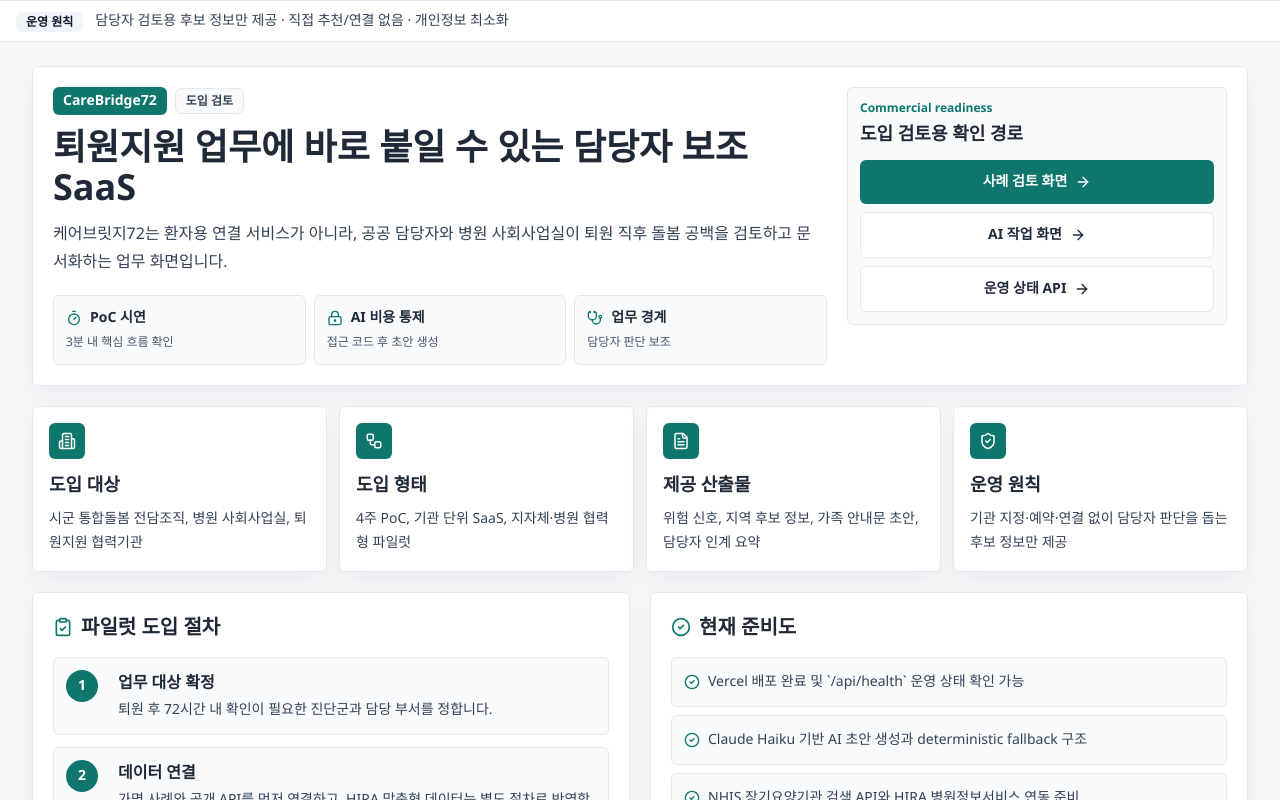
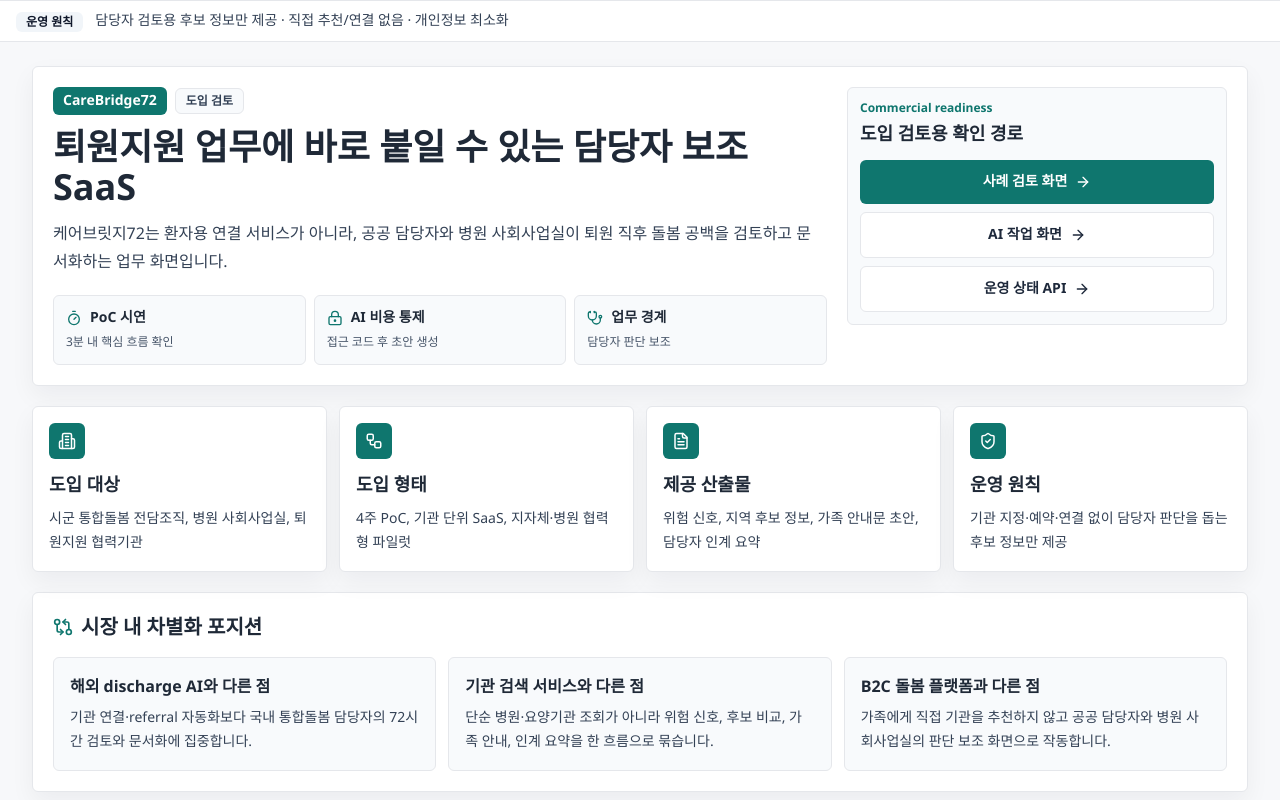
Before and after one commit to dailyweekly/carebridge72, a Next.js app: page /readiness in a window 1280 px wide. Shown: the top 800 px of the page. Built offline with nearby package versions, Linux system fonts and the light colour scheme.

Commit message:
Document market positioning

```diff
--- a/app/readiness/page.tsx
+++ b/app/readiness/page.tsx
@@ -3,6 +3,7 @@
   Building2,
   CheckCircle2,
   ClipboardCheck,
+  GitCompareArrows,
   FileText,
   LockKeyhole,
   ShieldCheck,
@@ -48,6 +49,21 @@
   "NHIS 장기요양기관 검색 API와 HIRA 병원정보서비스 연동 준비",
   "가명 데이터 기반 시연, 민감정보 입력 차단, 운영 원칙 검사",
   "HIRA 맞춤형/K-OMOP 데이터 수령 후 모델 고도화 가능"
+];
+
+const marketPosition = [
+  {
+    title: "해외 discharge AI와 다른 점",
+    body: "기관 연결·referral 자동화보다 국내 통합돌봄 담당자의 72시간 검토와 문서화에 집중합니다."
+  },
+  {
+    title: "기관 검색 서비스와 다른 점",
+    body: "단순 병원·요양기관 조회가 아니라 위험 신호, 후보 비교, 가족 안내, 인계 요약을 한 흐름으로 묶습니다."
+  },
+  {
+    title: "B2C 돌봄 플랫폼과 다른 점",
+    body: "가족에게 직접 기관을 추천하지 않고 공공 담당자와 병원 사회사업실의 판단 보조 화면으로 작동합니다."
+  }
 ];
 
 export default function ReadinessPage() {
@@ -120,6 +136,21 @@
         ))}
       </section>
 
+      <section className="mt-5 rounded-md border border-line bg-white p-5 shadow-soft">
+        <div className="mb-4 flex items-center gap-2">
+          <GitCompareArrows size={20} className="text-teal" />
+          <h2 className="text-xl font-black text-ink">시장 내 차별화 포지션</h2>
+        </div>
+        <div className="grid gap-3 md:grid-cols-3">
+          {marketPosition.map((item) => (
+            <article key={item.title} className="rounded-md border border-line bg-panel p-4">
+              <h3 className="font-black text-ink">{item.title}</h3>
+              <p className="mt-2 text-sm leading-6 text-slate-700">{item.body}</p>
+            </article>
+          ))}
+        </div>
+      </section>
+
       <section className="mt-5 grid gap-5 lg:grid-cols-[1fr_1fr]">
         <div className="rounded-md border border-line bg-white p-5 shadow-soft">
           <div className="mb-4 flex items-center gap-2">
```
Also changed, not shown: 4 other files (tests, documents, lock files or other folders).
